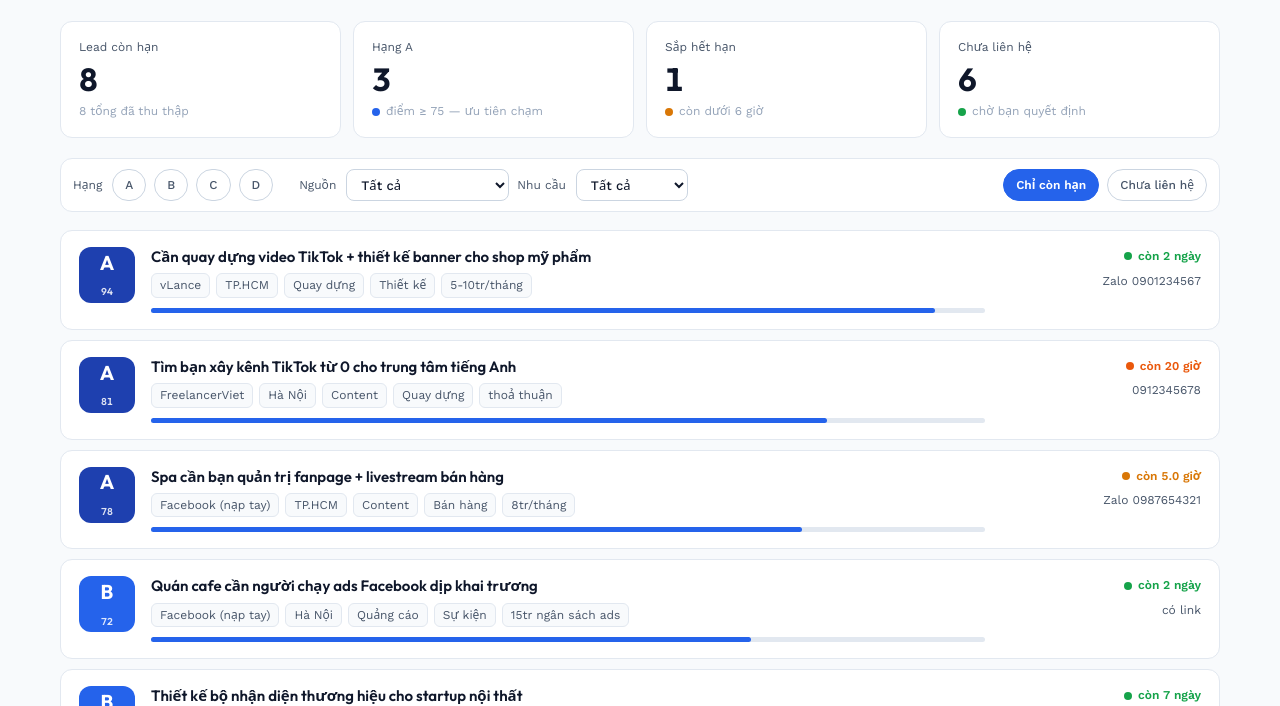
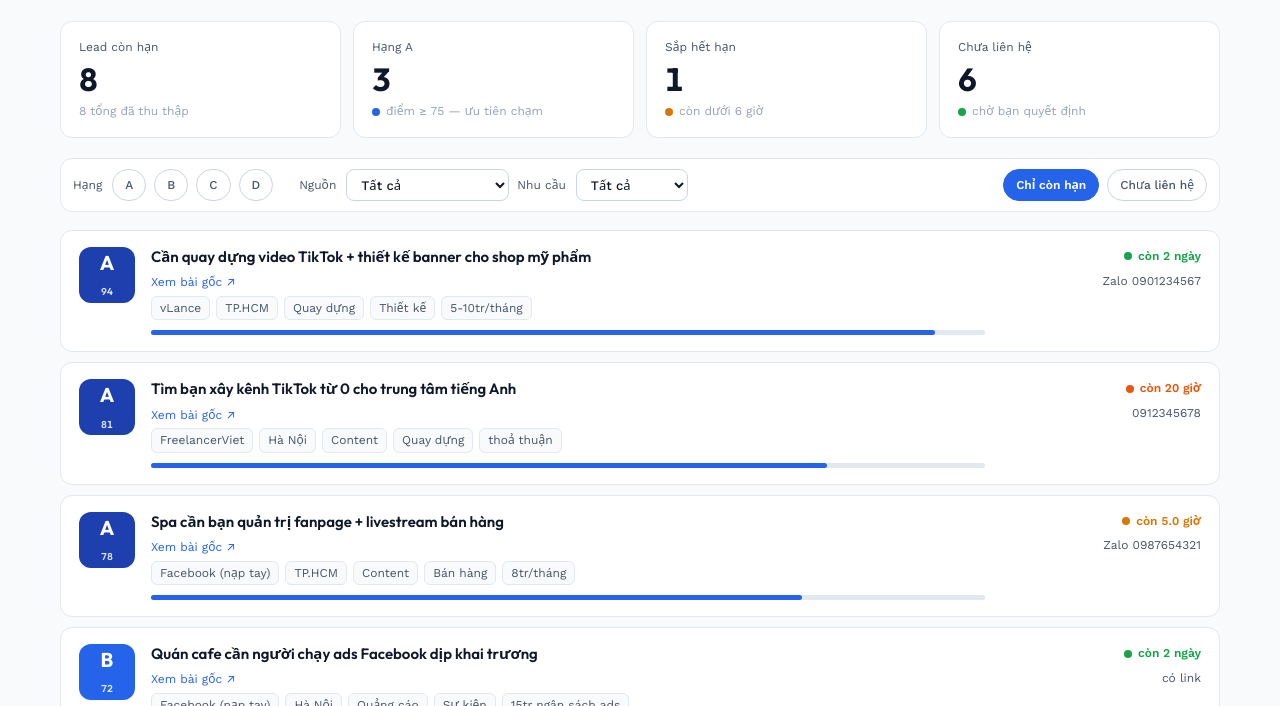
Before and after one commit to christianvu23/mtkdemandengines, a website: page public/app.html in a window 1280 px wide. Shown: the part 94-800 px from the top of the page. Drawn offline with nearby package versions, Linux system fonts and the light colour scheme.

Commit message:
feat: add source URL link on dashboard cards for easy verification

```diff
--- a/public/app.html
+++ b/public/app.html
@@ -422,6 +422,7 @@ function veThe(l) {
     <div class="tierbox t-${l.tier}">${l.tier}<small>${l.score}</small></div>
     <div>
       <h3>${esc(l.title)}</h3>
+      ${l.source_url ? `<div style="font-size:12px;margin:4px 0"><a href="${esc(l.source_url)}" target="_blank" rel="noopener" style="color:var(--accent);text-decoration:none">Xem bài gốc ↗</a></div>` : ''}
       <div class="meta">
         <span class="tag">${NHAN_NGUON[l.source] || l.source}</span>
         ${l.khu_vuc && l.khu_vuc !== 'Không rõ' ? `<span class="tag">${esc(l.khu_vuc)}</span>` : ''}
```
